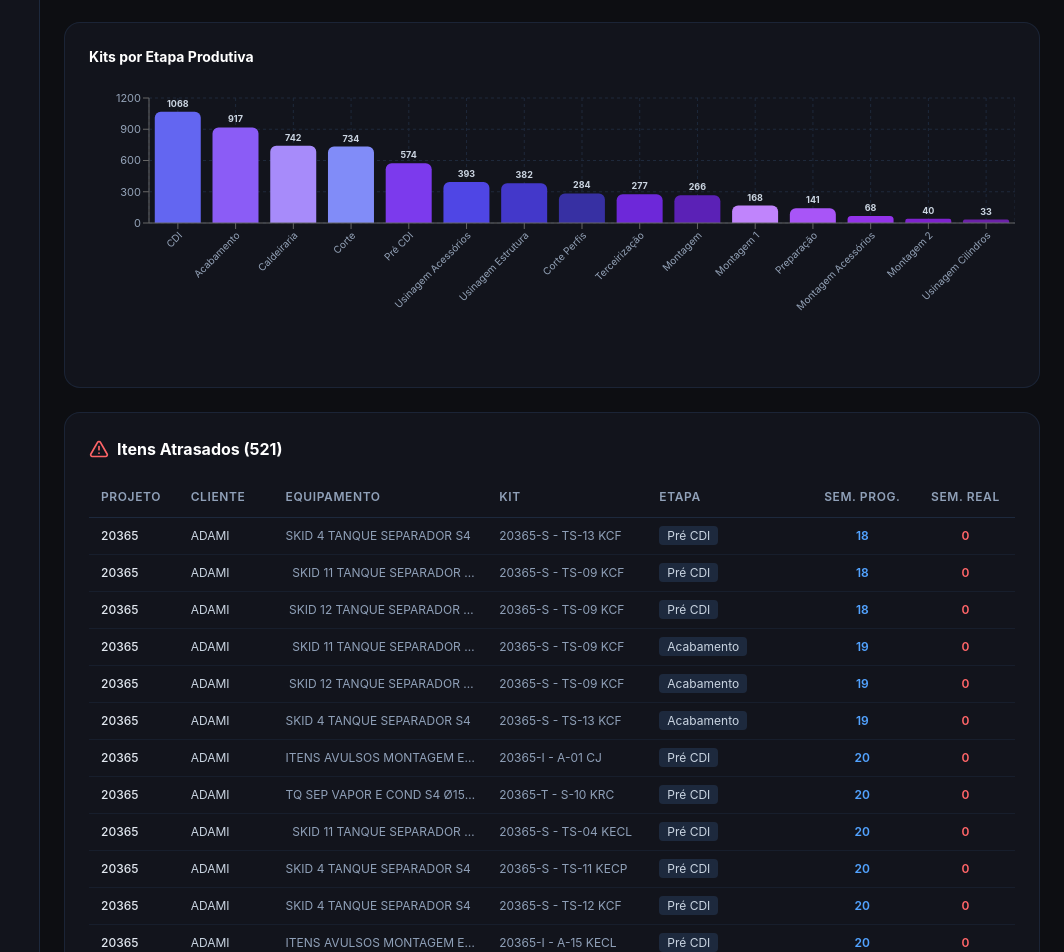
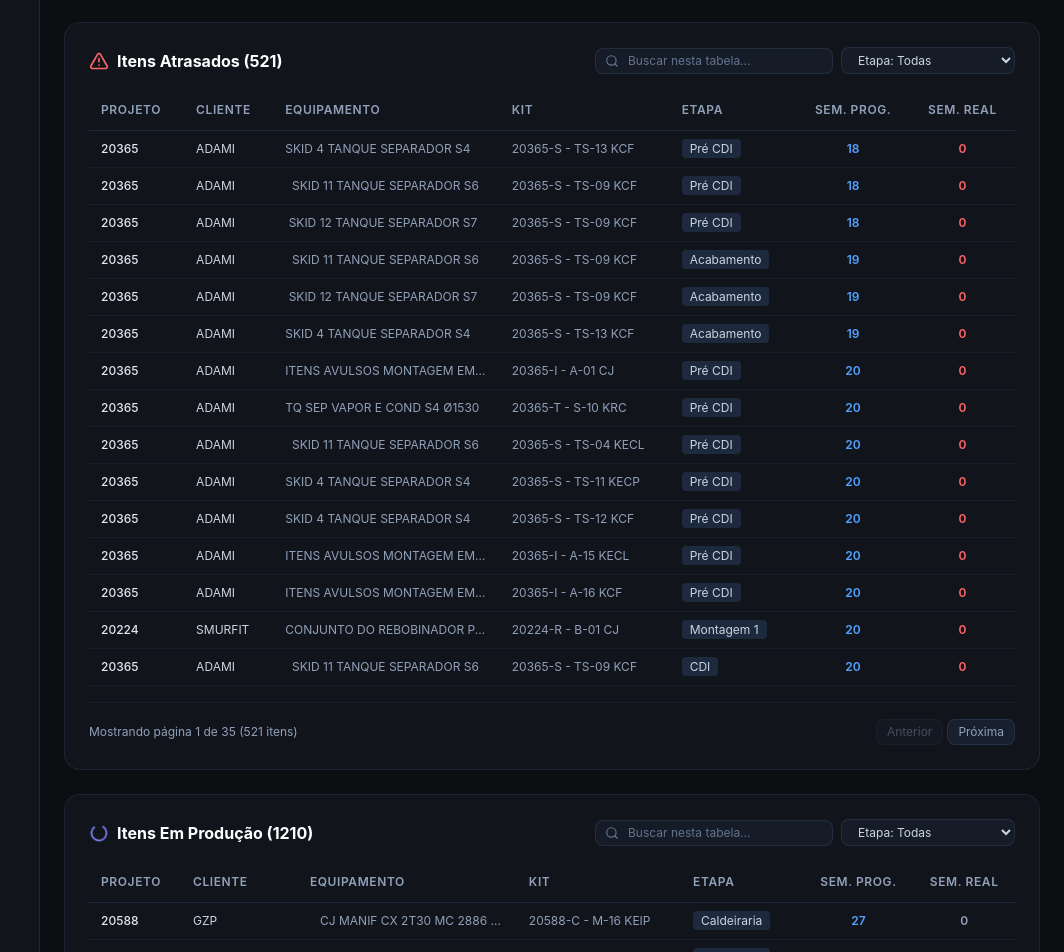
Before and after one commit to stefenon-79/dashboard-pmp, a React (Vite) app: page / in a window 1280 px wide. Shown: the part 720-1672 px from the top of the page, without its empty margins (216-1280 px from the left). Built offline with nearby package versions, Linux system fonts and the light colour scheme.

Commit message:
feat: remover grafico de Kits por Etapa, adicionar filtros locais e paginacao na tabela de atrasados, e criar tabela de itens Em Producao com filtros locais

```diff
--- a/src/App.tsx
+++ b/src/App.tsx
@@ -48,11 +48,7 @@ const STATUS_COLORS: Record<string, string> = {
   '0': '#475569'
 }
 
-const CHART_COLORS = [
-  '#6366f1', '#8b5cf6', '#a78bfa', '#818cf8', '#7c3aed',
-  '#4f46e5', '#4338ca', '#3730a3', '#6d28d9', '#5b21b6',
-  '#c084fc', '#a855f7', '#9333ea', '#7e22ce', '#6b21a8'
-]
+
 
 // --- Helpers ---
 function normalizeEtapa(etapa: string): string {
@@ -96,6 +92,17 @@ export default function App() {
   // Lead time filters
   const [ltGroupBy, setLtGroupBy] = useState<'cliente' | 'conjGeral' | 'equipamento'>('cliente')
   const [ltClienteFilter, setLtClienteFilter] = useState('todos')
+
+  // Local table states
+  const [atrasadosSearch, setAtrasadosSearch] = useState('')
+  const [atrasadosEtapa, setAtrasadosEtapa] = useState('todos')
+  const [atrasadosPage, setAtrasadosPage] = useState(1)
+
+  const [producaoSearch, setProducaoSearch] = useState('')
+  const [producaoEtapa, setProducaoEtapa] = useState('todos')
+  const [producaoPage, setProducaoPage] = useState(1)
+
+  const ITEMS_PER_PAGE = 15
 
   // --- Computed data ---
   const uniqueClientes = useMemo(() => {
@@ -167,25 +174,51 @@ export default function App() {
     })
   }, [filtered])
 
-  // Chart: Kits por Etapa
-  const etapaChartData = useMemo(() => {
-    const counts: Record<string, number> = {}
-    filtered.forEach(d => {
-      const e = normalizeEtapa(d.etapa)
-      counts[e] = (counts[e] || 0) + 1
-    })
-    return Object.entries(counts)
-      .map(([name, value]) => ({ name, value }))
-      .sort((a, b) => b.value - a.value)
-      .slice(0, 15)
-  }, [filtered])
-
-  // Delayed items table
-  const delayedItems = useMemo(() => {
+  // Delayed items filtered list
+  const filteredDelayedItems = useMemo(() => {
     return filtered
       .filter(d => d.statusGeral === 'Atrasado')
-      .slice(0, 20)
-  }, [filtered])
+      .filter(d => {
+        const matchSearch = atrasadosSearch === '' ||
+          d.projeto.toLowerCase().includes(atrasadosSearch.toLowerCase()) ||
+          d.cliente.toLowerCase().includes(atrasadosSearch.toLowerCase()) ||
+          d.equipamento.toLowerCase().includes(atrasadosSearch.toLowerCase()) ||
+          d.kits.toLowerCase().includes(atrasadosSearch.toLowerCase())
+        const matchEtapa = atrasadosEtapa === 'todos' || normalizeEtapa(d.etapa) === atrasadosEtapa
+        return matchSearch && matchEtapa
+      })
+  }, [filtered, atrasadosSearch, atrasadosEtapa])
+
+  // Em Produção items filtered list
+  const filteredProducaoItems = useMemo(() => {
+    return filtered
+      .filter(d => d.statusGeral === 'Em Produção')
+      .filter(d => {
+        const matchSearch = producaoSearch === '' ||
+          d.projeto.toLowerCase().includes(producaoSearch.toLowerCase()) ||
+          d.cliente.toLowerCase().includes(producaoSearch.toLowerCase()) ||
+          d.equipamento.toLowerCase().includes(producaoSearch.toLowerCase()) ||
+          d.kits.toLowerCase().includes(producaoSearch.toLowerCase())
+        const matchEtapa = producaoEtapa === 'todos' || normalizeEtapa(d.etapa) === producaoEtapa
+        return matchSearch && matchEtapa
+      })
+  }, [filtered, producaoSearch, producaoEtapa])
+
+  const totalAtrasadosPages = useMemo(() => {
+    return Math.max(1, Math.ceil(filteredDelayedItems.length / ITEMS_PER_PAGE))
+  }, [filteredDelayedItems])
+
+  const paginatedAtrasados = useMemo(() => {
+    return filteredDelayedItems.slice((atrasadosPage - 1) * ITEMS_PER_PAGE, atrasadosPage * ITEMS_PER_PAGE)
+  }, [filteredDelayedItems, atrasadosPage])
+
+  const totalProducaoPages = useMemo(() => {
+    return Math.max(1, Math.ceil(filteredProducaoItems.length / ITEMS_PER_PAGE))
+  }, [filteredProducaoItems])
+
+  const paginatedProducao = useMemo(() => {
+    return filteredProducaoItems.slice((producaoPage - 1) * ITEMS_PER_PAGE, producaoPage * ITEMS_PER_PAGE)
+  }, [filteredProducaoItems, producaoPage])
 
   // --- Lead Time Calculation ---
   const leadTimeData = useMemo(() => {
@@ -447,30 +480,34 @@ export default function App() {
                 </ChartCard>
               </div>
 
-              {/* Etapa chart - full width */}
-              <ChartCard title="Kits por Etapa Produtiva">
-                <ResponsiveContainer width="100%" height={280}>
-                  <BarChart data={etapaChartData} margin={{ bottom: 60, top: 15 }}>
-                    <CartesianGrid strokeDasharray="3 3" stroke="#1e293b" />
-                    <XAxis dataKey="name" tick={{ fill: '#94a3b8', fontSize: 10 }} angle={-45} textAnchor="end" height={80} />
-                    <YAxis tick={{ fill: '#94a3b8', fontSize: 11 }} />
-                    <Tooltip content={<CustomTooltip />} />
-                    <Bar dataKey="value" name="Kits" radius={[6, 6, 0, 0]}>
-                      <LabelList dataKey="value" position="top" fill="#cbd5e1" fontSize={9} style={{ fontWeight: 'bold' }} />
-                      {etapaChartData.map((_, i) => (
-                        <Cell key={i} fill={CHART_COLORS[i % CHART_COLORS.length]} />
-                      ))}
-                    </Bar>
-                  </BarChart>
-                </ResponsiveContainer>
-              </ChartCard>
+              {/* Delayed items table */}
+              <div className="bg-[#12141c] border border-slate-800/80 rounded-2xl p-6">
+                <div className="flex flex-wrap items-center justify-between gap-4 mb-4">
+                  <h3 className="text-base font-bold text-white flex items-center gap-2">
+                    <AlertTriangle className="h-5 w-5 text-red-400" /> Itens Atrasados ({filteredDelayedItems.length})
+                  </h3>
+                  <div className="flex flex-wrap items-center gap-2">
+                    <div className="relative">
+                      <Search className="absolute left-2.5 top-1/2 -translate-y-1/2 h-3.5 w-3.5 text-slate-500" />
+                      <input
+                        type="text"
+                        placeholder="Buscar nesta tabela..."
+                        value={atrasadosSearch}
+                        onChange={e => { setAtrasadosSearch(e.target.value); setAtrasadosPage(1); }}
+                        className="bg-slate-800/40 border border-slate-700/50 rounded-lg py-1 pl-8 pr-3 text-xs text-slate-300 placeholder-slate-500 focus:outline-none focus:border-indigo-500 transition-colors"
+                      />
+                    </div>
+                    <select
+                      value={atrasadosEtapa}
+                      onChange={e => { setAtrasadosEtapa(e.target.value); setAtrasadosPage(1); }}
+                      className="bg-slate-800/40 border border-slate-700/50 rounded-lg py-1 px-3 text-xs text-slate-300 focus:outline-none focus:border-indigo-500 transition-colors"
+                    >
+                      <option value="todos">Etapa: Todas</option>
+                      {uniqueEtapas.map(e => <option key={e} value={e}>{e}</option>)}
+                    </select>
+                  </div>
+                </div>
 
-              {/* Delayed items table */}
-              {delayedItems.length > 0 && (
-                <div className="bg-[#12141c] border border-slate-800/80 rounded-2xl p-6">
-                  <h3 className="text-base font-bold text-white flex items-center gap-2 mb-4">
-                    <AlertTriangle className="h-5 w-5 text-red-400" /> Itens Atrasados ({atrasados})
-                  </h3>
                 <div className="overflow-x-auto">
                   <table className="w-full text-xs">
                     <thead>
@@ -485,7 +522,8 @@ export default function App() {
                       </tr>
                     </thead>
                     <tbody>
-                        {delayedItems.map((item, i) => (
+                      {paginatedAtrasados.length > 0 ? (
+                        paginatedAtrasados.map((item, i) => (
                           <tr key={i} className="border-b border-slate-800/50 hover:bg-slate-800/30 transition-colors">
                             <td className="py-2.5 px-3 font-medium text-slate-200">{item.projeto}</td>
                             <td className="py-2.5 px-3 text-slate-300">{item.cliente}</td>
@@ -495,12 +533,128 @@ export default function App() {
                             <td className="py-2.5 px-3 text-center text-blue-400 font-semibold">{item.programado}</td>
                             <td className="py-2.5 px-3 text-center text-red-400 font-semibold">{item.realizadoSemana || '-'}</td>
                           </tr>
-                        ))}
+                        ))
+                      ) : (
+                        <tr>
+                          <td colSpan={7} className="py-8 text-center text-slate-500">
+                            Nenhum item atrasado encontrado.
+                          </td>
+                        </tr>
+                      )}
                     </tbody>
                   </table>
                 </div>
+
+                {totalAtrasadosPages > 1 && (
+                  <div className="flex items-center justify-between mt-4 text-xs text-slate-400 border-t border-slate-800/50 pt-4">
+                    <span>Mostrando página {atrasadosPage} de {totalAtrasadosPages} ({filteredDelayedItems.length} itens)</span>
+                    <div className="flex items-center gap-1">
+                      <button
+                        disabled={atrasadosPage === 1}
+                        onClick={() => setAtrasadosPage(p => Math.max(1, p - 1))}
+                        className="px-2.5 py-1 rounded-lg bg-slate-800/60 hover:bg-slate-800 border border-slate-700/50 disabled:opacity-40 disabled:hover:bg-slate-800/60 transition-colors"
+                      >
+                        Anterior
+                      </button>
+                      <button
+                        disabled={atrasadosPage === totalAtrasadosPages}
+                        onClick={() => setAtrasadosPage(p => Math.min(totalAtrasadosPages, p + 1))}
+                        className="px-2.5 py-1 rounded-lg bg-slate-800/60 hover:bg-slate-800 border border-slate-700/50 disabled:opacity-40 disabled:hover:bg-slate-800/60 transition-colors"
+                      >
+                        Próxima
+                      </button>
+                    </div>
                   </div>
                 )}
+              </div>
+
+              {/* Em Produção items table */}
+              <div className="bg-[#12141c] border border-slate-800/80 rounded-2xl p-6">
+                <div className="flex flex-wrap items-center justify-between gap-4 mb-4">
+                  <h3 className="text-base font-bold text-white flex items-center gap-2">
+                    <Loader2 className="h-5 w-5 text-indigo-400 animate-spin" /> Itens Em Produção ({filteredProducaoItems.length})
+                  </h3>
+                  <div className="flex flex-wrap items-center gap-2">
+                    <div className="relative">
+                      <Search className="absolute left-2.5 top-1/2 -translate-y-1/2 h-3.5 w-3.5 text-slate-500" />
+                      <input
+                        type="text"
+                        placeholder="Buscar nesta tabela..."
+                        value={producaoSearch}
+                        onChange={e => { setProducaoSearch(e.target.value); setProducaoPage(1); }}
+                        className="bg-slate-800/40 border border-slate-700/50 rounded-lg py-1 pl-8 pr-3 text-xs text-slate-300 placeholder-slate-500 focus:outline-none focus:border-indigo-500 transition-colors"
+                      />
+                    </div>
+                    <select
+                      value={producaoEtapa}
+                      onChange={e => { setProducaoEtapa(e.target.value); setProducaoPage(1); }}
+                      className="bg-slate-800/40 border border-slate-700/50 rounded-lg py-1 px-3 text-xs text-slate-300 focus:outline-none focus:border-indigo-500 transition-colors"
+                    >
+                      <option value="todos">Etapa: Todas</option>
+                      {uniqueEtapas.map(e => <option key={e} value={e}>{e}</option>)}
+                    </select>
+                  </div>
+                </div>
+
+                <div className="overflow-x-auto">
+                  <table className="w-full text-xs">
+                    <thead>
+                      <tr className="border-b border-slate-800 text-slate-400 uppercase tracking-wider">
+                        <th className="py-3 px-3 text-left font-semibold">Projeto</th>
+                        <th className="py-3 px-3 text-left font-semibold">Cliente</th>
+                        <th className="py-3 px-3 text-left font-semibold">Equipamento</th>
+                        <th className="py-3 px-3 text-left font-semibold">Kit</th>
+                        <th className="py-3 px-3 text-left font-semibold">Etapa</th>
+                        <th className="py-3 px-3 text-center font-semibold">Sem. Prog.</th>
+                        <th className="py-3 px-3 text-center font-semibold">Sem. Real</th>
+                      </tr>
+                    </thead>
+                    <tbody>
+                      {paginatedProducao.length > 0 ? (
+                        paginatedProducao.map((item, i) => (
+                          <tr key={i} className="border-b border-slate-800/50 hover:bg-slate-800/30 transition-colors">
+                            <td className="py-2.5 px-3 font-medium text-slate-200">{item.projeto}</td>
+                            <td className="py-2.5 px-3 text-slate-300">{item.cliente}</td>
+                            <td className="py-2.5 px-3 text-slate-400 max-w-[200px] truncate">{item.equipamento}</td>
+                            <td className="py-2.5 px-3 text-slate-400 max-w-[150px] truncate">{item.kits}</td>
+                            <td className="py-2.5 px-3"><span className="bg-slate-800 px-2 py-0.5 rounded text-slate-300">{normalizeEtapa(item.etapa)}</span></td>
+                            <td className="py-2.5 px-3 text-center text-blue-400 font-semibold">{item.programado}</td>
+                            <td className="py-2.5 px-3 text-center text-slate-400 font-semibold">{item.realizadoSemana || '-'}</td>
+                          </tr>
+                        ))
+                      ) : (
+                        <tr>
+                          <td colSpan={7} className="py-8 text-center text-slate-500">
+                            Nenhum item em produção encontrado.
+                          </td>
+                        </tr>
+                      )}
+                    </tbody>
+                  </table>
+                </div>
+
+                {totalProducaoPages > 1 && (
+                  <div className="flex items-center justify-between mt-4 text-xs text-slate-400 border-t border-slate-800/50 pt-4">
+                    <span>Mostrando página {producaoPage} de {totalProducaoPages} ({filteredProducaoItems.length} itens)</span>
+                    <div className="flex items-center gap-1">
+                      <button
+                        disabled={producaoPage === 1}
+                        onClick={() => setProducaoPage(p => Math.max(1, p - 1))}
+                        className="px-2.5 py-1 rounded-lg bg-slate-800/60 hover:bg-slate-800 border border-slate-700/50 disabled:opacity-40 disabled:hover:bg-slate-800/60 transition-colors"
+                      >
+                        Anterior
+                      </button>
+                      <button
+                        disabled={producaoPage === totalProducaoPages}
+                        onClick={() => setProducaoPage(p => Math.min(totalProducaoPages, p + 1))}
+                        className="px-2.5 py-1 rounded-lg bg-slate-800/60 hover:bg-slate-800 border border-slate-700/50 disabled:opacity-40 disabled:hover:bg-slate-800/60 transition-colors"
+                      >
+                        Próxima
+                      </button>
+                    </div>
+                  </div>
+                )}
+              </div>
             </>
           )}
 
```
Lines whose indentation alone changed are shown as unchanged.
